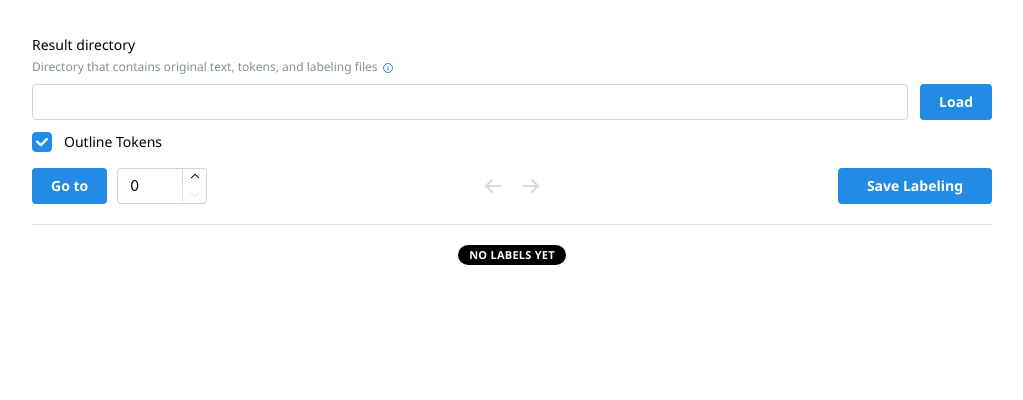
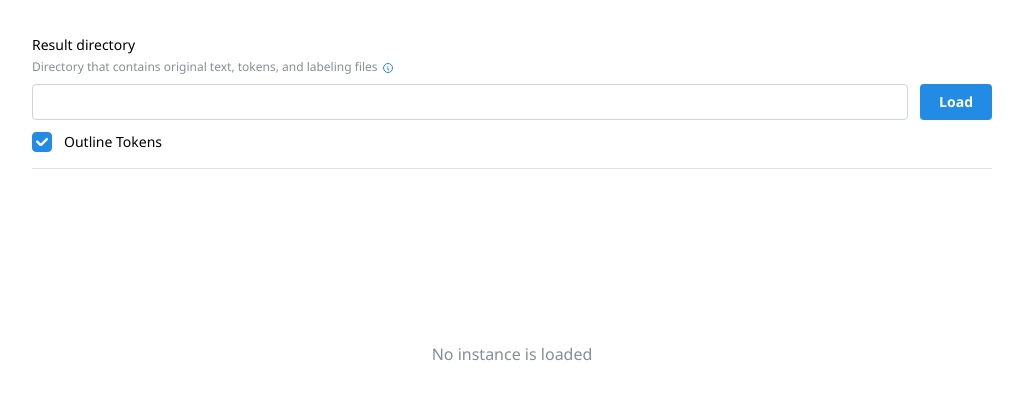
Before and after one commit to code-philia/text-alignment-maker, a React (Vite) app: page / in a window 1280 px wide. Shown: the top 400 px of the page, without its empty margins (128-1151 px from the left). Built offline with nearby package versions, Linux system fonts and the light colour scheme.

Commit message:
+ refactor: split Featrue() returned jsx + small ui change to "go to index xxx" section + fix: wrong name

```diff
--- a/src/components/NumberNavigation.tsx
+++ b/src/components/NumberNavigation.tsx
@@ -1,17 +1,26 @@
 import { Group, Button } from "@mantine/core";
 import { IconArrowLeft, IconArrowRight } from "@tabler/icons-react";
+import { useEffect, useState } from "react";
 
 export type NumberNavigationProps = {
     value: number;
     total: number;
-    onChangeValue: (i: number) => void;
+    onChangeValue: (value: number) => void;
+
+    selective?: boolean;
+    selectedValues?: number[];
+
     tags?: string[];
 }
 
-export function NumberNavigation({ value, total, onChangeValue, tags }: NumberNavigationProps) {
-    const numOfOptions = 8;
+export function NumberNavigation({ value, total, onChangeValue, selective, selectedValues, tags }: NumberNavigationProps) {
+    const numOfOptions = 6;
+    const [page, setPage] = useState<number>(0);
 
-    const page = Math.floor(value / numOfOptions);
+    useEffect(() => {
+        setPage(Math.floor(value / numOfOptions));
+    }, [value]);
+
     const totalPages = Math.ceil(total / numOfOptions);
 
     const startIndex = page * numOfOptions;
@@ -20,10 +29,45 @@ export function NumberNavigation({ value, total, onChangeValue, tags }: NumberNa
     const isFirstPage = page == 0;
     const isLastPage = page >= totalPages - 1;
 
-    const isSelected = (i: number) => value % numOfOptions === i;
+    const isCurrent = (i: number) => value % numOfOptions === i;
+    const isSelected = (i: number) => selectedValues?.includes(i);
 
     const prevPageValue = Math.max(value - numOfOptions, 0);
     const nextPageValue = Math.min(value + numOfOptions, total - 1);
+
+    if (selective && !selectedValues) {
+        selectedValues = [value];
+    }
+
+    const itemsArray = selective ?
+        (
+            new Array(endIndex - startIndex).fill(0).map((_, i) => (
+                <Button
+                    key={i + 1}
+                    className='number-navigation-button'
+                    variant={isSelected(i) ? 'filled' : 'transparent'}
+                    color={isSelected(i) ? 'blue' : 'gray'}
+                    style={isSelected(i) ? {} : {}}
+                    onClick={() => onChangeValue(startIndex + i)}
+                >
+                    {tags ? tags[startIndex + i] : (startIndex + i + 1)}
+                </Button>
+            ))
+        )
+        :
+        (
+            new Array(endIndex - startIndex).fill(0).map((_, i) => (
+                <Button
+                    key={i + 1}
+                    className='number-navigation-button'
+                    variant={isCurrent(i) ? 'filled' : 'transparent'}
+                    color={isCurrent(i) ? 'blue' : 'gray'}
+                    onClick={() => onChangeValue(startIndex + i)}
+                >
+                    {tags ? tags[startIndex + i] : (startIndex + i + 1)}
+                </Button>
+            ))
+        );
 
     return (
         <Group gap='3'>
@@ -36,17 +80,7 @@ export function NumberNavigation({ value, total, onChangeValue, tags }: NumberNa
             >
                 <IconArrowLeft />
             </Button>
-            {new Array(endIndex - startIndex).fill(0).map((_, i) => (
-                <Button
-                    key={i + 1}
-                    className='number-navigation-button'
-                    variant={ isSelected(i) ? 'filled' : 'transparent' }
-                    color={ isSelected(i) ? 'blue' : 'gray' }
-                    onClick={() => onChangeValue(startIndex + i)}
-                >
-                    {tags ? tags[startIndex + i] : (startIndex + i + 1)}
-                </Button>
-            ))}
+            { itemsArray }
             <Button
                 className='number-navigation-button'
                 variant='transparent'
--- a/src/components/feature.tsx
+++ b/src/components/feature.tsx
@@ -1,4 +1,4 @@
-import { Button, Flex, rem, ScrollArea, Space, TextInput, Group, Checkbox, Center, Modal, MantineColor, HoverCard, Text, List, Loader, Stack, NumberInput, Grid, Divider } from '@mantine/core';
+import { Button, Flex, rem, ScrollArea, Space, TextInput, Group, Checkbox, Center, Modal, MantineColor, HoverCard, Text, List, Loader, Stack, NumberInput, Grid, Divider, Container, Title, Kbd, AspectRatio, Popover } from '@mantine/core';
 import { IconInfoCircle } from '@tabler/icons-react';
 import { useCallback, useEffect, useMemo, useState } from 'react';
 import 'highlight.js/styles/atom-one-light.min.css';
@@ -126,7 +126,7 @@ export function Feature() {
 
     // Navigation
     const [currentLabelingResultIndex, setCurrentSampleIndex] = useState(0);     // !! THIS IS the index from all labeling results !!
-    // const [selectedIndices, setSelectedSampleIndices] = useState<string[]>([]);
+    const [selectedIndices, setSelectedSampleIndices] = useState<string[]>([]);
     const [goToIndex, setGoToIndex] = useState<string | number>(0);
     const [goToIndexError, setGoToIndexError] = useState<boolean>(false);
 
@@ -312,6 +312,15 @@ export function Feature() {
         );
     };
 
+    const codeAreaForSample = useCallback((sample: LabeledTextSample, group: number) => {
+        return codeArea(
+            sample!,
+            labelingProvider.getTokensOnGroup(currentIndex, codeGroup) ?? [],
+            labels,
+            setSelectedCodeTokens
+        );
+    }, [currentIndex, labelingProvider, labels]);
+
     const codeAreaForComment = useMemo(() => {
         if (!sampleExists()) {
             return null;
@@ -356,22 +365,22 @@ export function Feature() {
                     <IconInfoCircle style={{ width: rem(12), height: rem(12) }}/>
                 </Button>
             </HoverCard.Target>
-            <HoverCard.Dropdown>
+            <HoverCard.Dropdown style={{ padding: '1.5em' }}>
                 <Text size='xs'>
                     The following files are required:
                     <Space h='xs' />
-                    <List size='xs'>
+                    <List size='xs' spacing='5'>
                         <List.Item>
-                            A code tokens file <b>tokenized_code_tokens_train.jsonl</b>
+                            A code tokens file:<br/><b>{demoCompleteCodeTokensFile}</b>
                         </List.Item>
                         <List.Item>
-                            A comment tokens file <b>tokenized_comment_tokens_train.jsonl</b>
+                            A comment tokens file:<br/><b>{demoCompleteCommentTokensFile}</b>
                         </List.Item>
                         <List.Item>
-                            A Training file <b>labeling.jsonl</b> that contains code and docstring
+                            A Training file that contains code and docstring:<br/><b>{demoTrainDataFile}</b>
                         </List.Item>
                         <List.Item>
-                            A labeling result file <b>sorted_labelling_sample_api.jsonl</b>, which determines the list below
+                            A labeling result file, which as an arrya of labeling applied to a list of samples, will be shown below:<br/><b>{demoLabelingFilePath}</b>
                         </List.Item>
                     </List>
                 </Text>
@@ -379,8 +388,7 @@ export function Feature() {
         </HoverCard>
     );
 
-    return (
-        <div className={className} style={{ width: '960px' }}>
+    const loadingOptions = (
         <Flex align='flex-end'>
             <TextInput
                 value={optionTokensDirectory}
@@ -392,24 +400,29 @@ export function Feature() {
             <Space w='sm'></Space>
             <Button onClick={loadFileCallback}>Load</Button>
         </Flex>
-            <Space h='sm'></Space>
+    );
+
+    const displayOptions = (
         <Group>
             <Checkbox
                 checked={optionOutlineTokens}
                 onChange={(event) => setOptionOutlineTokens(event.currentTarget.checked)}
                 label='Outline Tokens'
             />
+        </Group>
+    );
 
-            </Group>
-            <Space h='md'></Space>
+    const navigationRow = (currentIndex === undefined) ? null : (
         <Grid align='center' style={{ gridTemplateColumns: 'min-content 1fr min-content' }}>
             <Grid.Col span={2.8}>
                 <Group gap='xs' align='center'>
-                        <Button
-                            onClick={handleGoTo}
-                        >
-                            Go to
+                    <Popover position='bottom' withArrow shadow='md'>
+                        <Popover.Target>
+                            <Button variant='outline'>
+                                Go to index
                             </Button>
+                        </Popover.Target>
+                        <Popover.Dropdown>
                             <NumberInput
                                 value={goToIndex}
                                 min={0}
@@ -421,8 +434,18 @@ export function Feature() {
                                 }}
                                 error={goToIndexError}
                                 w='90'
+                                rightSection={
+                                    <Kbd w='19' h='22' p='0'>
+                                        <Center p='0'>
+                                            ↵
+                                        </Center>
+                                    </Kbd>
+                                }
+                                rightSectionWidth={34}
                             >
                             </NumberInput>
+                        </Popover.Dropdown>
+                    </Popover>
                 </Group>
             </Grid.Col>
             <Grid.Col span={6.4}>
@@ -446,16 +469,9 @@ export function Feature() {
                 </Group>
             </Grid.Col>
         </Grid>
-            <Space h='lg' />
-            <Divider />
-            <Center>
-                <AlignmentLabels
-                    labels={labels}
-                    setLabels={setLabelsWithDefaultColor}
-                    onClickLabel={clickLabelCallback}
-                />
-            </Center>
-            {
+    );
+
+    const textLabelingArea = (
         loaderOpened
             ?
             <Center h='300'>
@@ -465,18 +481,41 @@ export function Feature() {
                 </Stack>
             </Center>
             :
+        currentIndex
+            ?
+            <Container>
+                <Center>
+                    <AlignmentLabels
+                        labels={labels}
+                        setLabels={setLabelsWithDefaultColor}
+                        onClickLabel={clickLabelCallback}
+                    />
+                </Center>
+                <Title order={4} style={{ padding: '0.3em 2em' }}>Sample: {currentIndex}</Title>
                 <Group gap='sm' justify='center'>
                     {codeAreaForComment}
                     {codeAreaForCode}
                 </Group>
-            }
-            {/* <TagsInput
-                value={selectedIndices}
-                onChange={searchSampleCallback}
-                label='Selected Samples'
-                clearable
-            >
-            </TagsInput> */}
+            </Container>
+            :
+            <Center h='300'>
+                <Text c='gray'>
+                    No instance is loaded
+                </Text>
+            </Center>
+    );
+
+    // const tagsArea = (
+    //     <TagsInput
+    //         value={selectedIndices}
+    //         onChange={searchSampleCallback}
+    //         label='Selected Samples'
+    //         clearable
+    //     >
+    //     </TagsInput>
+    // });
+
+    const saveLabelingModal = (
         <Modal
             opened={modalOpened}
             onClose={() => setModalOpened(false)}
@@ -490,7 +529,7 @@ export function Feature() {
                     </code>
                 </ScrollArea>
             </pre>
-                <Space h='sm'/>
+            <Space h='sm' />
             <Button
                 onClick={() => {
                     navigator.clipboard.writeText(dumpedString);
@@ -498,6 +537,21 @@ export function Feature() {
                 }}
             >Copy</Button>
         </Modal>
+    );
+
+    return (
+        <div className={className} style={{ width: '960px' }}>
+            { loadingOptions }
+            <Space h='sm'></Space>
+            { displayOptions }
+            <Space h='md'></Space>
+            <Divider />
+            <Space h='md'></Space>
+            { navigationRow }
+            <Space h='lg'></Space>
+            { textLabelingArea }
+
+            { saveLabelingModal }
         </div>
     );
 }
```
Also changed, not shown: 1 other file (tests, documents, lock files or other folders). Lines whose indentation alone changed are shown as unchanged.
